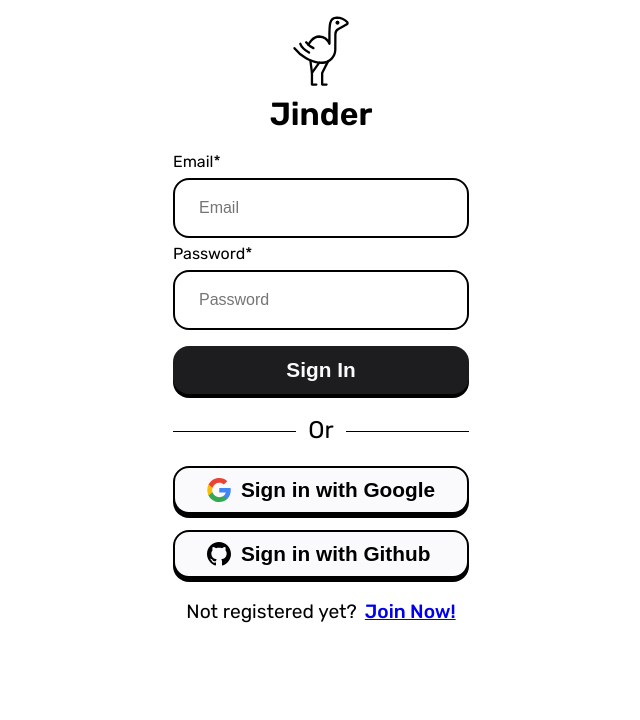
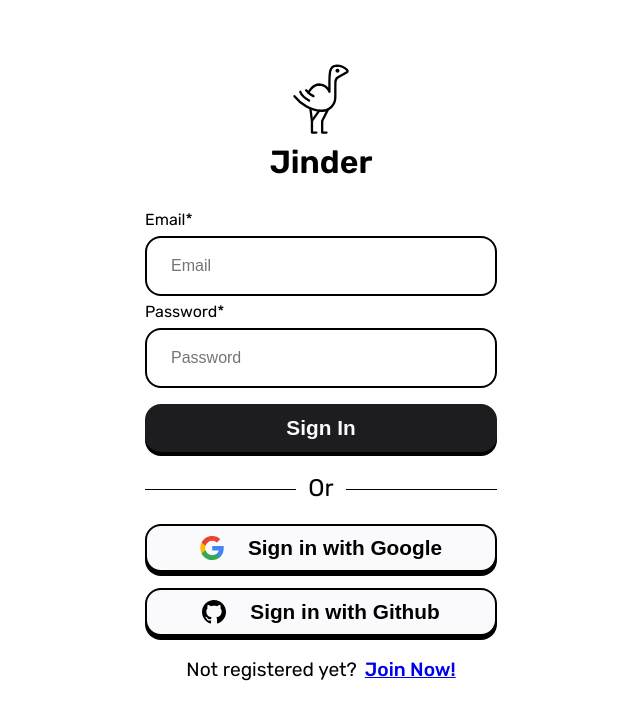
Before and after one commit to karenplanas/jinder, a React (Create React App) app in the folder client/: page /login in a window 1280 px wide. Shown: the top 720 px of the page, without its empty margins (319-959 px from the left). Built offline with nearby package versions, Linux system fonts and the light colour scheme; no server answers.

Commit message:
style: sign-up screen

```diff
--- a/client/src/components/Button/Button.css
+++ b/client/src/components/Button/Button.css
@@ -31,5 +31,6 @@ button {
 .with-icon {
   display: flex;
   align-items: center;
-  gap: 10px;
+  justify-content: center;
+  gap: 24px;
 }
--- a/client/src/components/Login/Login.css
+++ b/client/src/components/Login/Login.css
@@ -2,7 +2,12 @@
   display: flex;
   flex-direction: column;
   align-items: center;
+  padding: 24px;
   gap: 24px;
+}
+
+.login--container form {
+  width: 100%;
 }
 
 .logo-title {
@@ -10,6 +15,8 @@
   flex-direction: column;
   align-items: center;
   gap: 12px;
+  padding-top: 24px;
+  padding-bottom: 10px;
 }
 
 .logo-title h2 {
@@ -64,7 +71,7 @@
   margin-right: -50%;
 }
 
-.sign-up {
+.not-registered {
   font-size: 1.2em;
   display: flex;
   justify-content: center;
--- a/client/src/components/Login/Login.tsx
+++ b/client/src/components/Login/Login.tsx
@@ -66,7 +66,6 @@ const Login: React.FC = () => {
     <AppLayout displayNavBarTop={false} displayNavBarBottom={false} >
       <FormProvider {...methods}>
         <div className="login--container">
-
           <div className="logo-title">
             <Logo />
             <h2>Jinder</h2>
@@ -130,21 +129,21 @@ const Login: React.FC = () => {
                   }
                 />
               </div>
-              <div className="sign-up">
+              <div className="not-registered">
                 <span>Not registered yet?</span>
                 <Link to="/sign-up" className="join-now">Join Now!</Link>
               </div>
             </div>
           </form>
 
-          <div>
+          {/* <div>
             <h4>{user?.email}</h4>
             {loggedIn ? (
               <Button className="contained" text="Log Out" onClick={logout} />
             ) : (
               ''
             )}
-          </div>
+          </div> */}
 
         </div>
       </FormProvider>
--- a/client/src/components/SignUp/SignUp.css
+++ b/client/src/components/SignUp/SignUp.css
@@ -1,8 +1,11 @@
-.signup--container {
-  padding-top: 2rem;
-  width: 100%;
-  height: 100vh;
+.sign-up{
   display: flex;
   flex-direction: column;
   align-items: center;
+  padding: 24px;
+  gap: 24px;
 }
+
+.sign-up form {
+  width: 100%;
+}
--- a/client/src/components/SignUp/SignUp.tsx
+++ b/client/src/components/SignUp/SignUp.tsx
@@ -3,12 +3,15 @@ import { createUserWithEmailAndPassword } from "firebase/auth";
 import { auth } from "../../services/firebase";
 import { Button } from "../Button/Button";
 import { InputTextField } from "../InputTextField/InputTextField";
+import { FormProvider, useForm } from "react-hook-form";
 import "./SignUp.css";
-
+import { Logo } from "../icons/Logo";
+import { AppLayout } from "../AppLayout/AppLayout";
 
 const SignUp: React.FC = () => {
   const [registerEmail, setRegisterEmail] = useState('');
   const [registerPassword, setRegisterPassword] = useState('');
+  const methods = useForm();
 
   const register = async (e: any) => {
     e.preventDefault();
@@ -26,13 +29,19 @@ const SignUp: React.FC = () => {
   };
 
   return (
-    <div className="signup--container">
+    <AppLayout displayNavBarTop={false} displayNavBarBottom={false}>
+      <FormProvider {...methods}>
+        <div className="sign-up">
+          <div className="logo-title">
+            <Logo />
+            <h2>Jinder</h2>
+          </div>
           <form onSubmit={register}>
-        <div>
+            <div className="inputs-buttons">
               <InputTextField
                 value={registerEmail}
                 name="registerEmail"
-            type="email"
+                label="Email*"
                 placeholder="Email"
                 required
                 onChange={(e) => {
@@ -42,6 +51,7 @@ const SignUp: React.FC = () => {
               <InputTextField
                 value={registerPassword}
                 name="registerPassword"
+                label="Password*"
                 type="password"
                 placeholder="Password"
                 onChange={(e) => {
@@ -52,6 +62,8 @@ const SignUp: React.FC = () => {
             </div>
           </form>
         </div>
+      </FormProvider>
+    </AppLayout>
   );
 };
 
```
Also changed, not shown: client/src/components/Button/Button.tsx (line endings or trailing spaces). Lines whose indentation alone changed are shown as unchanged.
